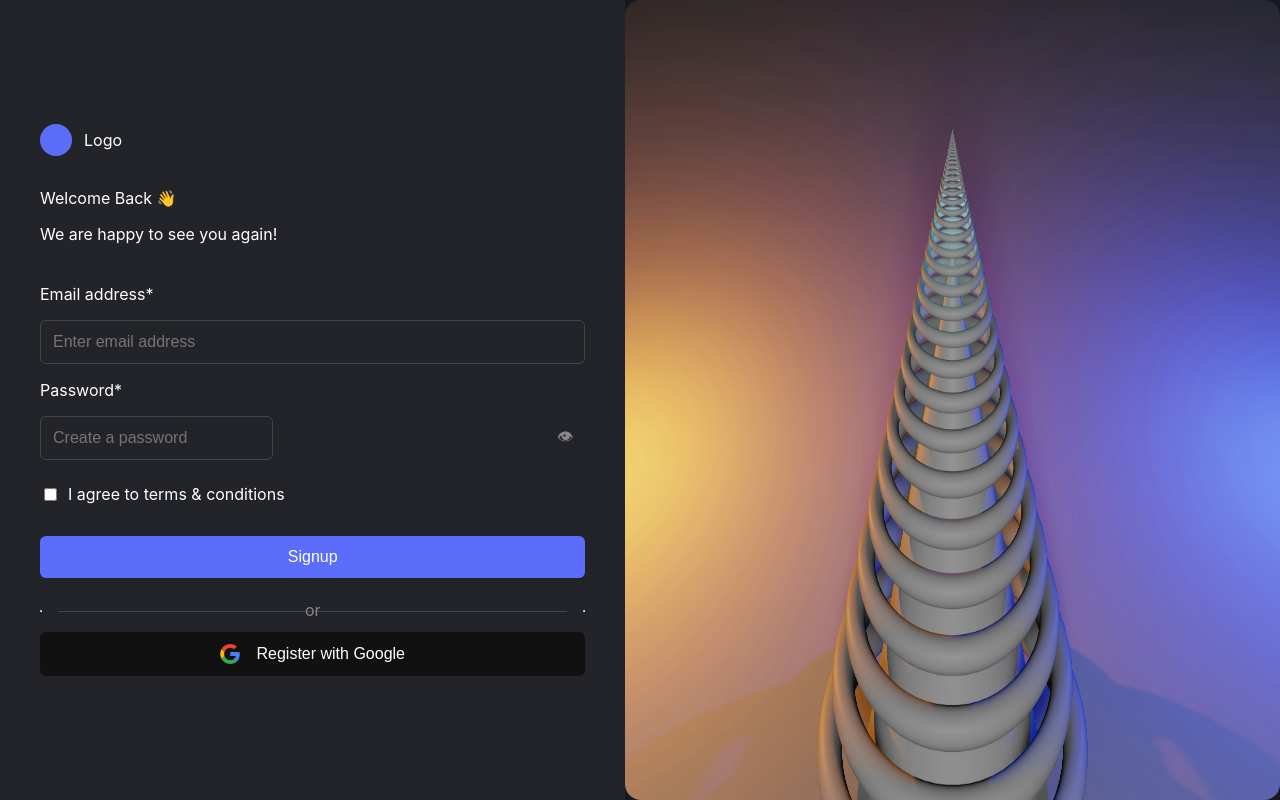
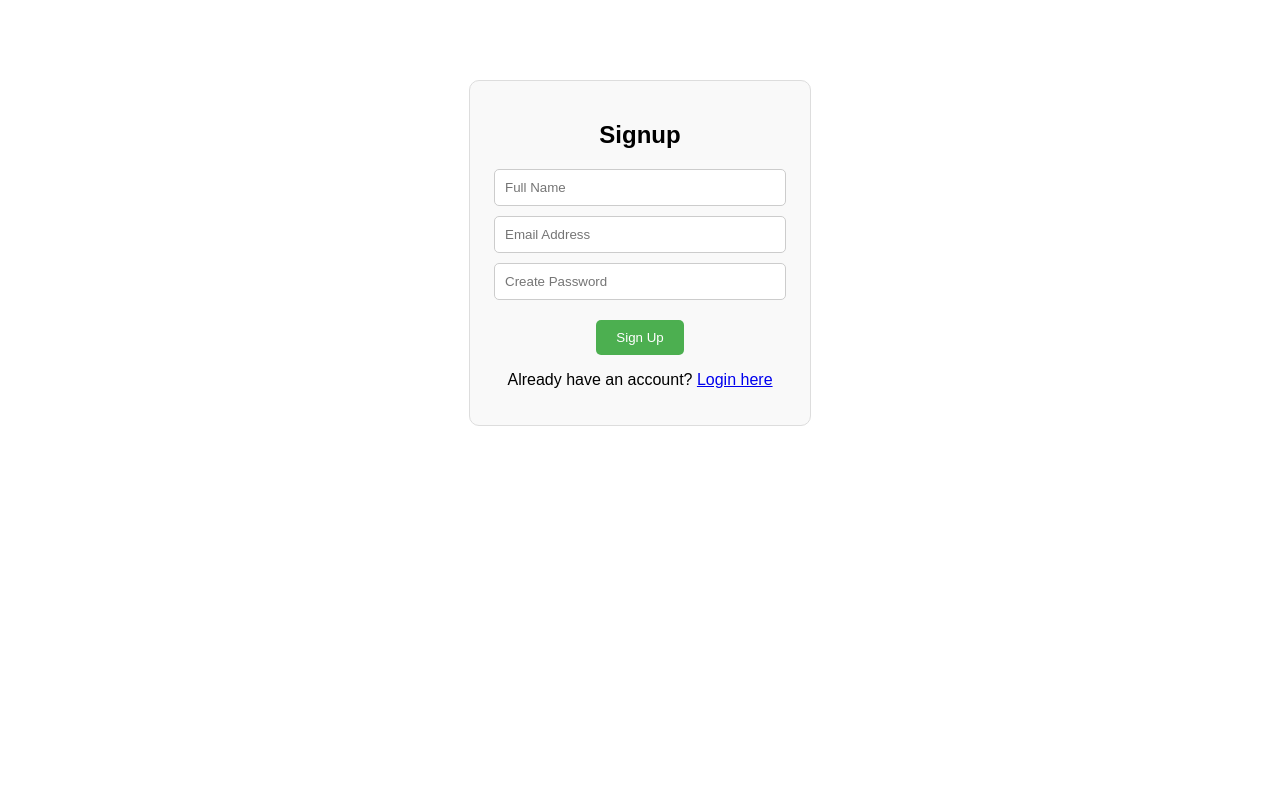
Before and after one commit to anishsaini/Auth, a React (Create React App) app: page /signup in a window 1280 px wide. Built offline with nearby package versions, Linux system fonts and the light colour scheme.

Commit message:
useer Registred success

```diff
--- a/src/App.css
+++ b/src/App.css
@@ -1,113 +1,92 @@
-.auth-root {
-  display: flex;
-  min-height: 100vh;
-  background: #23242a;
 
-  overflow: hidden;
+/* This is Signup Screen CSS */
+.signup-container {
+  width: 300px;
+  margin: 80px auto;
+  padding: 20px;
+  border: 1px solid #ddd;
+  border-radius: 10px;
+  background: #f9f9f9;
+  text-align: center;
+  font-family: Arial, sans-serif;
 }
 
-.auth-left {
-  flex: 1;
-  background: #23242a;
-  color: #fff;
-  padding: 48px 40px;
-  display: flex;
-  flex-direction: column;
-  justify-content: center;
-  min-width: 400px;
+.signup-container h2 {
+  margin-bottom: 20px;
 }
 
-.auth-logo {
-  display: flex;
-  align-items: center;
-  margin-bottom: 32px;
-}
-.logo-circle {
-  width: 32px;
-  height: 32px;
-  background: #5b6dfa;
-  border-radius: 50%;
-  margin-right: 12px;
+.signup-container input {
+  display: block;
+  width: 90%;
+  margin: 10px auto;
+  padding: 10px;
+  border-radius: 5px;
+  border: 1px solid #ccc;
 }
 
-.auth-form {
-  display: flex;
-  flex-direction: column;
-  gap: 16px;
-  margin-top: 24px;
-}
-
-.auth-form input[type='text'],
-.auth-form input[type='email'],
-.auth-form input[type='password'] {
-  padding: 12px;
-  border-radius: 6px;
-  border: 1px solid #444;
-  background: #23242a;
-  color: #fff;
-  font-size: 1rem;
-}
-
-.auth-checkbox {
-  display: flex;
-  align-items: center;
-  gap: 8px;
-  margin: 8px 0;
-}
-
-.auth-btn {
-  background: #5b6dfa;
-  color: #fff;
+.signup-container button {
+  padding: 10px 20px;
+  margin-top: 10px;
   border: none;
-  border-radius: 6px;
-  padding: 12px;
-  font-size: 1rem;
-  margin-top: 8px;
+  background-color: #4caf50;
+  color: white;
+  border-radius: 5px;
   cursor: pointer;
 }
 
-.auth-divider {
-  display: flex;
-  align-items: center;
-  margin: 24px 0 12px 0;
-}
-.auth-divider span {
-  flex: 1;
-  text-align: center;
-  color: #888;
-  border-bottom: 1px solid #444;
-  line-height: 0.1em;
-  margin: 0 16px;
+.signup-container .error {
+  color: red;
+  font-size: 14px;
 }
 
-.google-btn {
-  display: flex;
-  align-items: center;
-  justify-content: center;
-  background: #111;
-  color: #fff;
-  border: none;
-  border-radius: 6px;
-  padding: 12px;
-  font-size: 1rem;
-  cursor: pointer;
-  gap: 8px;
+.signup-container .success {
+  color: green;
+  font-size: 14px;
 }
 
-.auth-right {
-  flex: 1.2;
-  background: #181920;
-  display: flex;
-  align-items: center;
-  justify-content: center;
-}
-.auth-right img {
-  max-width: 100%;
-  height: 100vh;
-  border-radius: 16px;
+/* This is Login Screen CSS */
+
+/* src/Login.css */
+.login-container {
+  width: 300px;
+  margin: 80px auto;
+  padding: 20px;
+  border: 1px solid #ddd;
+  border-radius: 10px;
+  background: #f0f0f0;
+  text-align: center;
+  font-family: Arial, sans-serif;
 }
 
-/* Remove old .login-container and h1 styles if present */
-.login-container, h1 {
-  all: unset;
+.login-container h2 {
+  margin-bottom: 20px;
 }
+
+.login-container input {
+  display: block;
+  width: 90%;
+  margin: 10px auto;
+  padding: 10px;
+  border-radius: 5px;
+  border: 1px solid #ccc;
+}
+
+.login-container button {
+  padding: 10px 20px;
+  margin-top: 10px;
+  border: none;
+  background-color: #2196f3;
+  color: white;
+  border-radius: 5px;
+  cursor: pointer;
+}
+
+.login-container .error {
+  color: red;
+  font-size: 14px;
+}
+
+.login-container .success {
+  color: green;
+  font-size: 14px;
+}
--- a/src/App.js
+++ b/src/App.js
@@ -24,7 +24,7 @@ function App() {
     <Router>
       <div className="App">
         <Routes>
-          <Route path="/" element={<Login />} />
+          <Route path="/login" element={<Login />} />
           <Route path="/home" element={<Home />} />
           <Route path="/signup" element={<Signup />} />
           <Route path="/forgot-password" element={<ForgotPassword />} />
--- a/src/firebase.js
+++ b/src/firebase.js
@@ -1,10 +1,8 @@
-// Import the functions you need from the SDKs you need
+// src/firebase.js
 import { initializeApp } from "firebase/app";
 import { getFirestore } from "firebase/firestore";
-// TODO: Add SDKs for Firebase products that you want to use
-// https://firebase.google.com/docs/web/setup#available-libraries
+import { getAuth } from "firebase/auth";
 
-// Your web app's Firebase configuration
 const firebaseConfig = {
   apiKey: "AIzaSyC5pZYuN-I-ENvuvjkS19Xk549dpDYOVVk",
   authDomain: "authenticator-82a04.firebaseapp.com",
@@ -14,6 +12,8 @@ const firebaseConfig = {
   appId: "1:586144867762:web:beffb68d017c265dc6b0ab"
 };
 
-// Initialize Firebase
 const app = initializeApp(firebaseConfig);
+
 export const firestore = getFirestore(app);
+export const auth = getAuth(app);
+export default app;
--- a/src/pages/Auth/Login.jsx
+++ b/src/pages/Auth/Login.jsx
@@ -1,51 +1,77 @@
-import React from "react";
-import { useNavigate } from "react-router-dom";
-import "../../App.css";
+// src/Login.js
+import React, { useState } from 'react';
+import '../../App.css';
+import { Link } from 'react-router-dom';
 
-export default function Login() {
-  const navigate = useNavigate();
-  const handleClick = (e) => {
+const Login = () => {
+  const [formData, setFormData] = useState({
+    email: '',
+    password: ''
+  });
+
+  const [error, setError] = useState('');
+  const [success, setSuccess] = useState('');
+
+  const handleChange = (e) => {
+    setFormData(prev => ({
+      ...prev,
+      [e.target.name]: e.target.value
+    }));
+  };
+
+  const handleSubmit = (e) => {
     e.preventDefault();
-    navigate("/Signup");
+
+    const { email, password } = formData;
+
+    if (!email || !password) {
+      setError('Email and password are required');
+      setSuccess('');
+      return;
+    }
+
+    if (password.length < 6) {
+      setError('Password must be at least 6 characters');
+      setSuccess('');
+      return;
+    }
+
+    // Add Firebase Auth or your backend logic here
+    setSuccess('Login successful!');
+    setError('');
+    console.log('Login Data:', formData);
   };
 
   return (
-    <div className="auth-root">
-      <div className="auth-left">
-        <div className="auth-logo">
-          <div className="logo-circle"></div>
-          <span>Logo</span>
-        </div>
-        <h1>Create an Account <span role="img" aria-label="wave">👋</span></h1>
-        <p>Kindly fill in your details to create an account</p>
-        <form className="auth-form">
-          <label>Your fullname*</label>
-          <input type="text" placeholder="Enter your name" />
-          <label>Email address*</label>
-          <input type="email" placeholder="Enter email address" />
-          <label>Create password*</label>
-          <div className="password-input">
-            <input type="password" placeholder="Create a password" />
-          </div>
-          <div className="auth-checkbox">
-            <input type="checkbox" id="terms" />
-            <label htmlFor="terms">I agree to terms & conditions</label>
-          </div>
-          <button className="auth-btn" type="submit" onClick={handleClick}>
-            Register Account
-          </button>
-        </form>
-        <div className="auth-divider">
-          <span>or</span>
-        </div>
-        <button className="google-btn">
-          <img src="/google.png" alt="Google" style={{ width: '20px', marginRight: '8px' }} />
-          Register with Google
-        </button>
-      </div>
-      <div className="auth-right">
-        <img src="/main.jpg" alt="Illustration" />
-      </div>
+    <div className="login-container">
+      <h2>Login</h2>
+      <form onSubmit={handleSubmit}>
+        <input
+          type="email"
+          name="email"
+          placeholder="Email Address"
+          value={formData.email}
+          onChange={handleChange}
+        />
+
+        <input
+          type="password"
+          name="password"
+          placeholder="Enter Password"
+          value={formData.password}
+          onChange={handleChange}
+        />
+
+        {error && <p className="error">{error}</p>}
+        {success && <p className="success">{success}</p>}
+
+        <button type="submit">Login</button>
+      </form>
+       <p className="Forgot-password">
+        <Link to="/forgot-password">Forgot Password?</Link>
+      </p>
     </div>
   );
-}
+};
+
+export default Login;
--- a/src/pages/Auth/Signup.jsx
+++ b/src/pages/Auth/Signup.jsx
@@ -1,45 +1,103 @@
-import React from "react";
+import React, { useState } from "react";
+import { Link, useNavigate } from "react-router-dom";
+import { auth } from "../../firebase"; // 👈 import auth
+import { createUserWithEmailAndPassword, updateProfile } from "firebase/auth"; // 👈 import required functions
+
 import "../../App.css";
 
-export default function Signup() {
+const Signup = () => {
+  const navigate = useNavigate();
+
+  const [formData, setFormData] = useState({
+    name: "",
+    email: "",
+    password: "",
+  });
+
+  const [error, setError] = useState("");
+  const [success, setSuccess] = useState("");
+
+  const handleChange = (e) => {
+    setFormData((prev) => ({
+      ...prev,
+      [e.target.name]: e.target.value,
+    }));
+  };
+
+  const handleSubmit = async (e) => {
+    e.preventDefault();
+
+    const { name, email, password } = formData;
+
+    if (!name || !email || !password) {
+      setError("All fields are required");
+      return;
+    }
+
+    if (password.length < 6) {
+      setError("Password must be at least 6 characters");
+      return;
+    }
+
+    try {
+      const userCredential = await createUserWithEmailAndPassword(auth, email, password);
+
+      // Update the user's display name
+      await updateProfile(userCredential.user, {
+        displayName: name,
+      });
+
+      setSuccess("Signup successful!");
+      setError("");
+      console.log("User created:", userCredential.user);
+
+      // Optionally navigate to login or home page
+      setTimeout(() => navigate("/login"), 2000);
+    } catch (err) {
+      setError(err.message);
+      setSuccess("");
+    }
+  };
 
   return (
-    <div className="auth-root">
-      <div className="auth-left">
-        <div className="auth-logo">
-          <div className="logo-circle"></div>
-          <span>Logo</span>
-        </div>
-        <h1>Welcome Back <span role="img" aria-label="wave">👋</span></h1>
-        <p className="auth-subtext">We are happy to see you again!</p>
-        <form className="auth-form">
+    <div className="signup-container">
+      <h2>Signup</h2>
+      <form onSubmit={handleSubmit}>
+        <input
+          type="text"
+          name="name"
+          placeholder="Full Name"
+          value={formData.name}
+          onChange={handleChange}
+        />
 
-          <label>Email address*</label>
-          <input type="email" placeholder="Enter email address" />
-          <label>Password*</label>
-          <div className="password-input" style={{position: 'relative'}}>
-            <input type="password" placeholder="Create a password" />
-            {<span style={{position: 'absolute', right: 12, top: '50%', transform: 'translateY(-50%)', color: '#888', cursor: 'pointer'}}>&#128065;</span>}
-          </div>
-          <div className="auth-checkbox">
-            <input type="checkbox" id="terms" />
-            <label htmlFor="terms">I agree to terms & conditions</label>
-          </div>
-          <button className="auth-btn" type="submit">Signup</button>
-        </form>
-        <div className="auth-divider">
-          <hr className="divider-line" />
-          <span>or</span>
-          <hr className="divider-line" />
-        </div>
-        <button className="google-btn" style={{background: '#111', color: '#fff'}}>
-          <img src="/google.png" alt="Google" style={{width: '20px', marginRight: '8px'}} />
-          Register with Google
-        </button>
-      </div>
-      <div className="auth-right">
-        <img src="/main.jpg" alt="Illustration" />
-      </div>
+        <input
+          type="email"
+          name="email"
+          placeholder="Email Address"
+          value={formData.email}
+          onChange={handleChange}
+        />
+
+        <input
+          type="password"
+          name="password"
+          placeholder="Create Password"
+          value={formData.password}
+          onChange={handleChange}
+        />
+
+        {error && <p className="error">{error}</p>}
+        {success && <p className="success">{success}</p>}
+
+        <button type="submit">Sign Up</button>
+      </form>
+
+      <p className="login-link">
+        Already have an account? <Link to="/login">Login here</Link>
+      </p>
     </div>
   );
-}
+};
+
+export default Signup;
```
